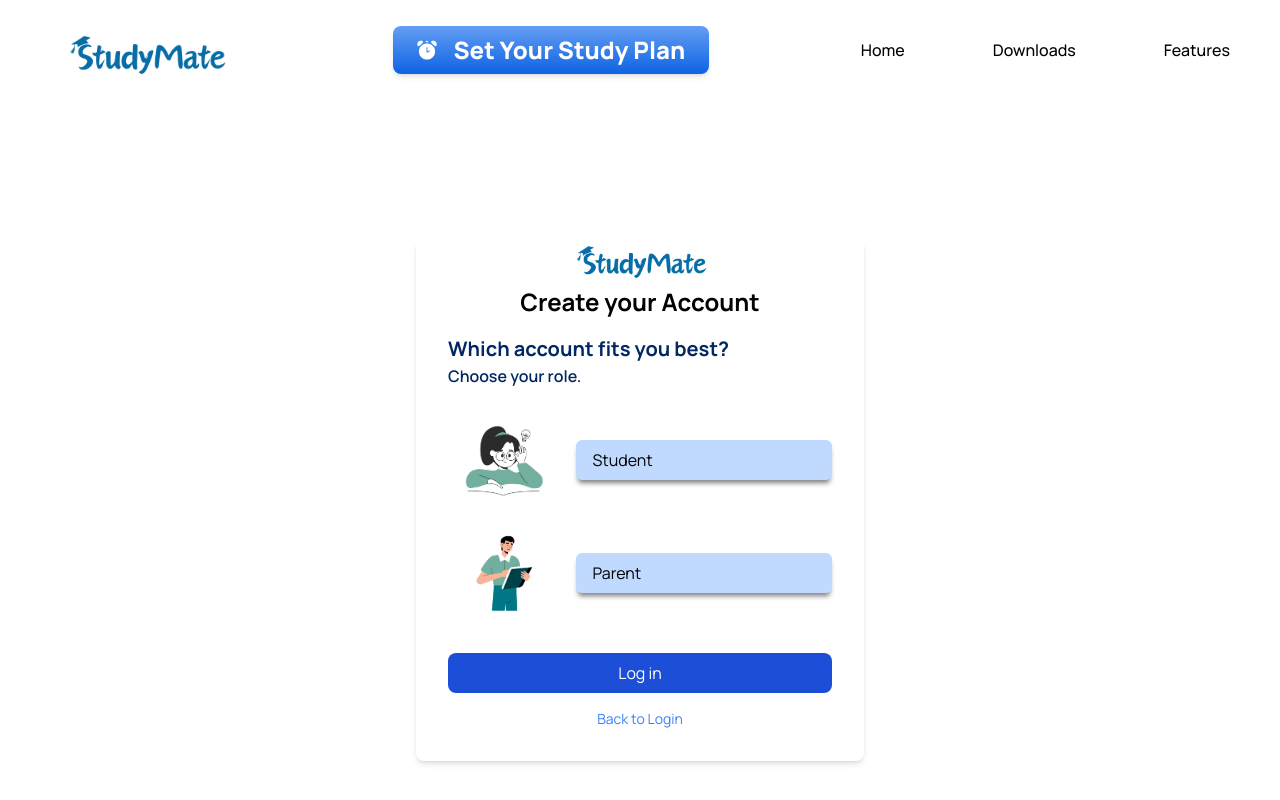
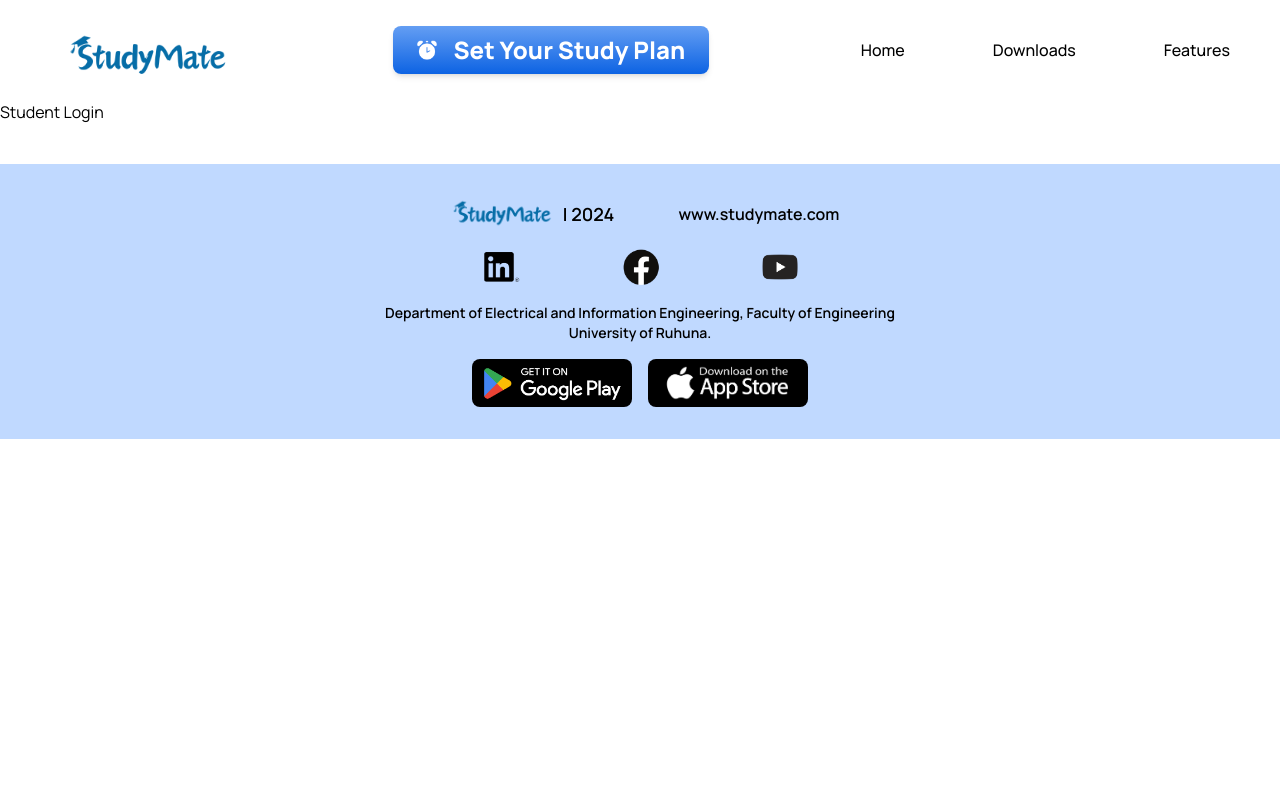
Before and after one commit to kanishkapg/StudyMate, a React (Vite) app in the folder frontend/: page /register in a window 1280 px wide. Both pictures are taken after a click on the button "Student". Shown: the top 800 px of the page. Built offline with nearby package versions, Linux system fonts and the light colour scheme.

Commit message:
create role selection in signup

```diff
--- a/frontend/src/pages/Signup.jsx
+++ b/frontend/src/pages/Signup.jsx
@@ -1,12 +1,18 @@
-import React from 'react';
+import React, {useState} from 'react';
 import SignUpTest from '../components/SignUp/SignUpTest';
 import logo2 from '../assets/images/HomePageIcons/logo2.png'
 import studentImg from '../assets/images/LoginPageIcons/student.png'
 import parentImg from '../assets/images/LoginPageIcons/parent.png'
 
 const SignUp = () => {
+  const [role, setRole] = useState(null);
+
+  console.log(role);
+
   return (
-    <div className="flex items-center justify-center min-h-screen">
+    <>
+    {!role && (
+      <div className="flex items-center justify-center min-h-screen">
       <div className="bg-white shadow-md rounded-lg pl-8 pr-8 pb-8 w-full max-w-md">
 
         <div className="flex justify-center">
@@ -26,15 +32,29 @@
             <div>
               <img src={studentImg} alt="" className="w-[160px]" />
             </div>
-            <button className="bg-skyBlue w-[350px] px-4 py-2 rounded-md text-left shadow-custom-dark">Student</button>
+            <button
+             className="bg-skyBlue hover:bg-[#0E3167] hover:text-white w-[350px] px-4 py-2
+             rounded-md text-left shadow-custom-dark "
+             onClick={() => setRole('student')}
+            >
+              Student
+            </button>
           </div>
           <div className="flex justify-between w-full items-center space-x-4">
             <div>
               <img src={parentImg} alt="" className="w-[160px]" />
             </div>
-            <button className="bg-skyBlue w-[350px] px-4 py-2 rounded-md text-left shadow-custom-dark">Parent</button>
+            <button
+             className="bg-skyBlue hover:bg-[#0E3167] hover:text-white w-[350px] px-4 py-2
+             rounded-md text-left shadow-custom-dark "
+             onClick={() => setRole('parent')}
+            >
+              Parent
+            </button>
           </div>
         </div>
+
+
 
         {/* Log In Button */}
         <button className="w-full bg-blue-700 text-white mt-6 py-2 px-4 rounded-lg mb-4
@@ -49,6 +69,21 @@
 
       </div>
     </div>
+    )}
+
+    {role === 'student' && (
+      <div>
+        <p>Student Login</p>
+      </div>
+    )}
+
+    {role === 'parent' && (
+      <div>
+        <p>Parent Login</p>
+      </div>
+    )}
+    </>
+
   );
 };
 
```
